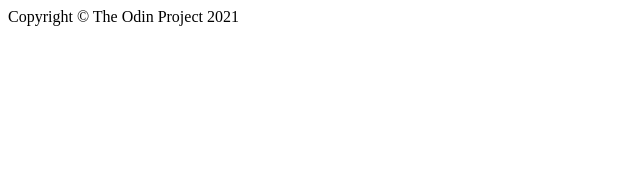
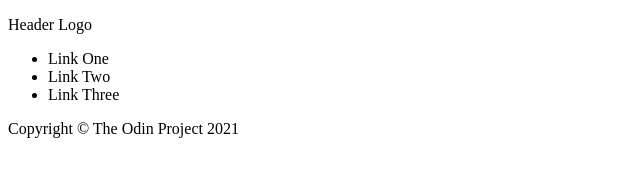
Before and after one commit to AntonJ223/project_landingPage, a plain HTML site: page index.html in a window 1280 px wide. Shown: the whole page, without its empty margins (0-640 px from the left). Drawn offline with Linux system fonts and the light colour scheme.

Commit message:
Add header logo text and three link texts

```diff
--- a/index.html
+++ b/index.html
@@ -10,8 +10,18 @@
 <body>
     <header>
         <div class="nav">
+            <div class="left">
+                <p id="logo">Header Logo</p>
+            </div>
+            <div class="right">
+                <ul>
+                    <li>Link One</li>
+                    <li>Link Two</li>
+                    <li>Link Three</li>
+                </ul>
+            </div>
+        </div>
 
-        </div>
         <div class="welcome">
 
         </div>
```
